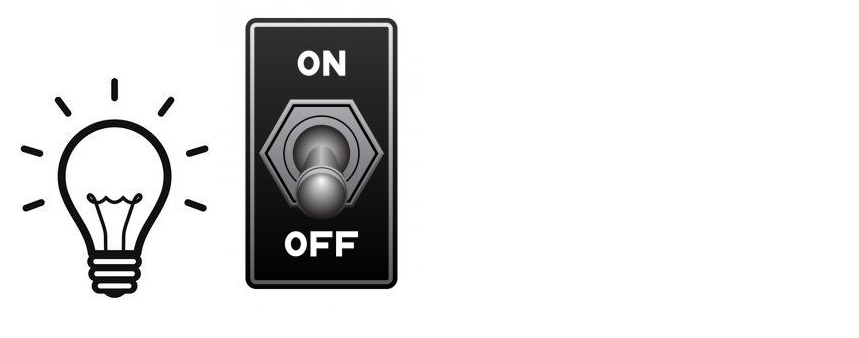
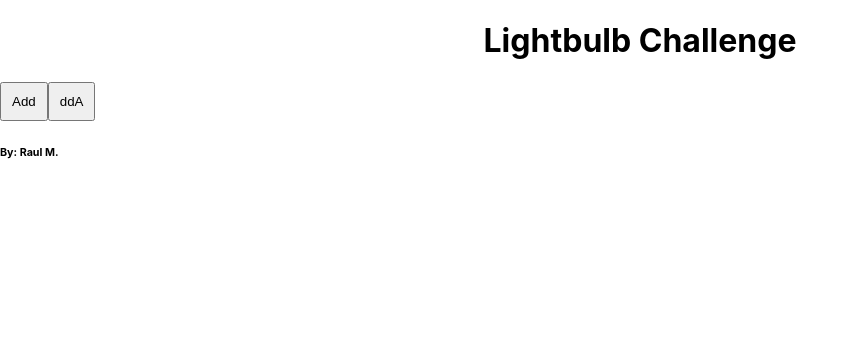
Before and after one commit to learn-academy-2021-echo/lightbulb-challenge-Echo5Mike, a React (Create React App) app: page / in a window 1280 px wide. Shown: the top 338 px of the page, without its empty margins (0-859 px from the left). Built offline with nearby package versions, Linux system fonts and the light colour scheme.

Commit message:
thigs are working, need to refactor, can be better

```diff
--- a/src/App.css
+++ b/src/App.css
@@ -1,11 +1,15 @@
 
-#square {
-  border: 4px solid black;
-  width: 100px;
-  height: 100px;
-  margin: auto;
+#add{
+  padding: 10px;
+  /* margin: auto;  */
+  /* display: flex; */
+  justify-content: center;
+  align-items: center;
+}
+#dda {
+  padding: 10px;
 
-  display: flex;
+  /* margin: auto;  */
   justify-content: center;
   align-items: center;
 }
@@ -16,3 +20,15 @@
   justify-content: center;
   align-items: center;
 }
+
+#bulb{
+  display: flex;
+  justify-content: center;
+  align-items: center;
+}
+
+#toggle{
+  display: flex;
+  justify-content: center;
+  align-items: center;
+}
--- a/src/App.js
+++ b/src/App.js
@@ -1,31 +1,41 @@
 import React, { Component } from 'react';
 import Toggle from './components/Toggle';
-import Bulb from './components/Bulb';
-// import offToggle from './images/offToggle.jpeg';//
-// import onToggle from './images/onToggle.jpeg';
+
+
 import './App.css'
 //I struggled importing these toggle switches.  I couldn't figure out the correct way of brining them in.  I was
 class App extends Component{
   constructor(props){
     super(props)
     this.state={
-      key: "value"
+      onScreen: 0,
+      onScreenArray:[]
     }
   }
-// I felt that a ternary operator would be ideal for the toggle
-  // flip = () => {
-  //   (this.state.position === offToggle) ? this.setState({position: onToggle}) : this.setState({position: offToggle})
-  // }
+
+  addToScreen=()=>{
+    this.setState({OnScreen: this.state.onScreen + 1})
+    this.state.onScreenArray.push(this.state.onScreen)
+  }
+  removeFromScreen=()=>{
+    this.setState({OnScreen: this.state.onScreen - 1})
+    this.state.onScreenArray.pop(this.state.onScreen)
+  }
+
+
 
 
   render(){
     return(
       <>
+        <h1 id= "title" >Lightbulb Challenge</h1>
+        <button id="add" onClick={this.addToScreen}>Add</button>
+        <button id= "dda"onClick={this.removeFromScreen}>ddA</button>
 
-        <Toggle />
-        {/* <img onClick={this.flip} src={this.state.position} alt="somthing"/> */}
+        <h1>{this.state.onScreenArray.map(value=><h1><Toggle /></h1>)}</h1>
 
 
+        <h6 id= "whom" >By: Raul M.</h6>
       </>
     )
   }
--- a/src/components/Toggle.js
+++ b/src/components/Toggle.js
@@ -1,8 +1,8 @@
 import React,{Component} from "react";
-import offToggle from '/Users/learnacademy/Desktop/Echo/lightbulb-challenge-Echo5Mike/src/images/offToggle.jpeg';
-import onToggle from '/Users/learnacademy/Desktop/Echo/lightbulb-challenge-Echo5Mike/src/images/onToggle.jpeg';
-import bulbOn from "/Users/learnacademy/Desktop/Echo/lightbulb-challenge-Echo5Mike/src/images/lightOn.jpeg"
-import bulbOff from "/Users/learnacademy/Desktop/Echo/lightbulb-challenge-Echo5Mike/src/images/lightOff.jpeg";
+import offToggle from "/Users/learnacademy/Desktop/Echo/lightbulb-challenge-Echo5Mike/src/images/offToggle.jpeg";
+import onToggle from "/Users/learnacademy/Desktop/Echo/lightbulb-challenge-Echo5Mike/src/images/onToggle.jpeg";
+import bulbOn from "/Users/learnacademy/Desktop/Echo/lightbulb-challenge-Echo5Mike/src/images/lightOff.jpeg"
+import bulbOff from "/Users/learnacademy/Desktop/Echo/lightbulb-challenge-Echo5Mike/src/images/lightOn.jpeg";
 
 
 
@@ -18,24 +18,13 @@ class Toggle extends Component{
     (this.state.position === offToggle) ? this.setState({position: onToggle, bulbIs: bulbOn}) : this.setState({position: offToggle, bulbIs: bulbOff})
   }
 
-  // offOn = () => {
-  //   (this.state.bulbIs === bulbOff) ? this.setState({bulbIs: bulbOn}) : this.setState({bulbIs: bulbOff})
-  // }
-
-
   render(){
     return(
       <>
-        <img src={this.state.bulbIs} alt="a light bulb"/>
-        <brk/>
-        <img onClick={this.flip} src={this.state.position} alt="a off/on toggle switch"/>
+        <img id="bulb" src={this.state.bulbIs} alt="a light bulb"/>
 
+        <img id="toggle" onClick={this.flip} src={this.state.position} alt="a off/on toggle switch"/>
 
-
-        {/* <h1 id= "title" >Lightbulb Challenge</h1>
-        <button onClick={this.offOn} style={{backgroundColor: this.state.color}} id="square" >
-          {this.state.lightIs}
-        </button> */}
 
       </>
     )
```
Also changed, not shown: src/components/Buttons.js (added, +41 -0 lines), public/lightbulb.jpeg (deleted), 1 other file (tests, documents, lock files or other folders).
